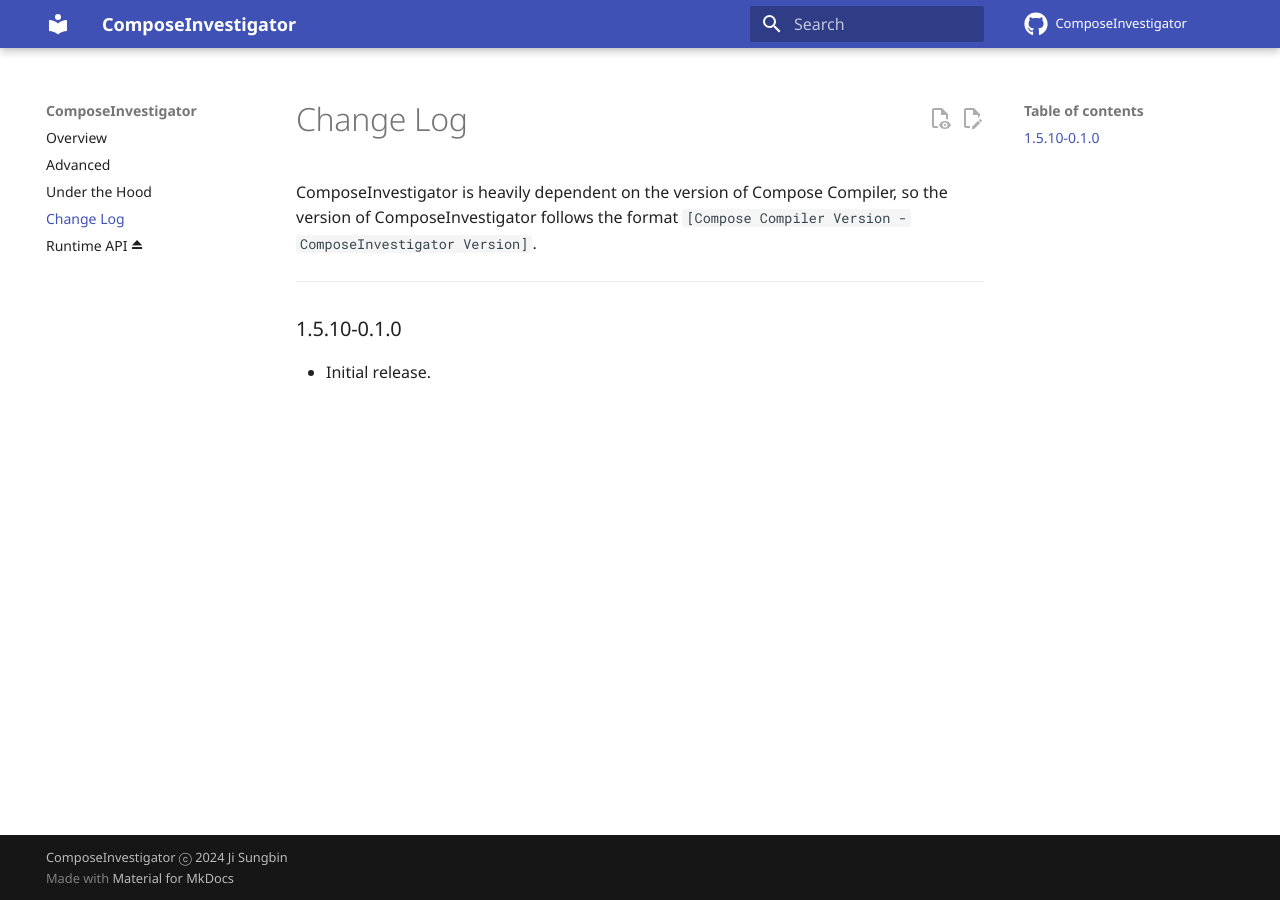
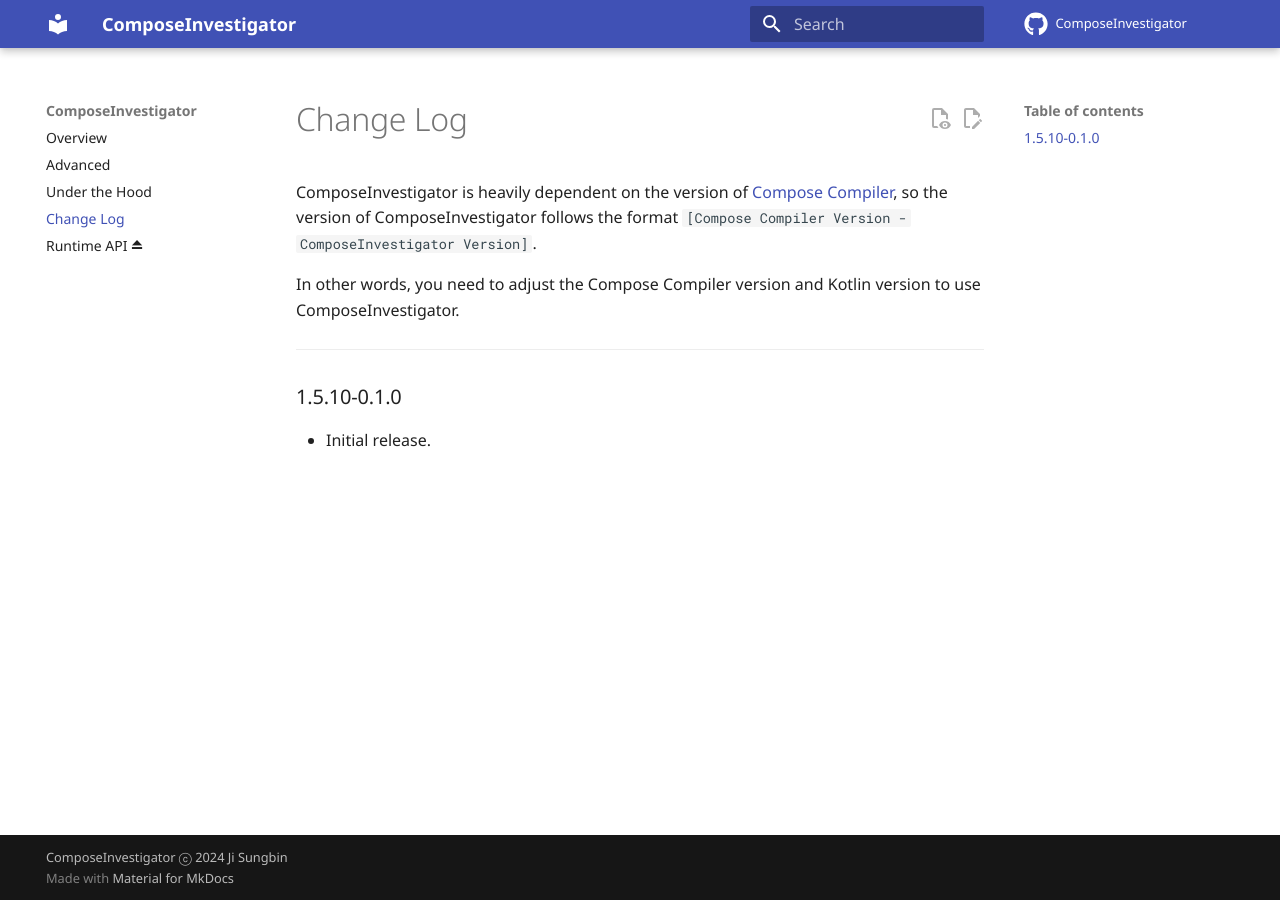
Before and after one commit to jisungbin/ComposeInvestigator, an MkDocs documentation site: the page built from documentation/docs/changelog.md, in a window 1280 px wide. Built offline with MkDocs 1.6.1 and Material for MkDocs 9.7.7, drawn with Linux system fonts in a browser that asks for light colours; comment, search, counter and statistics services are not loaded.

Commit message:
Improving version information in documents (#124)
* README improvements

* README improvements

* README improvements

* ChangeLog improvements

```diff
--- a/documentation/docs/changelog.md
+++ b/documentation/docs/changelog.md
@@ -1,7 +1,9 @@
 # Change Log
 
-ComposeInvestigator is heavily dependent on the version of Compose Compiler, so the version of
-ComposeInvestigator follows the format `[Compose Compiler Version - ComposeInvestigator Version]`.
+ComposeInvestigator is heavily dependent on the version of [Compose Compiler](https://developer.android.com/jetpack/androidx/releases/compose-compiler),
+so the version of ComposeInvestigator follows the format `[Compose Compiler Version - ComposeInvestigator Version]`.
+
+In other words, you need to adjust the Compose Compiler version and Kotlin version to use ComposeInvestigator.
 
 ---
 
```
Also changed, not shown: README.md.
